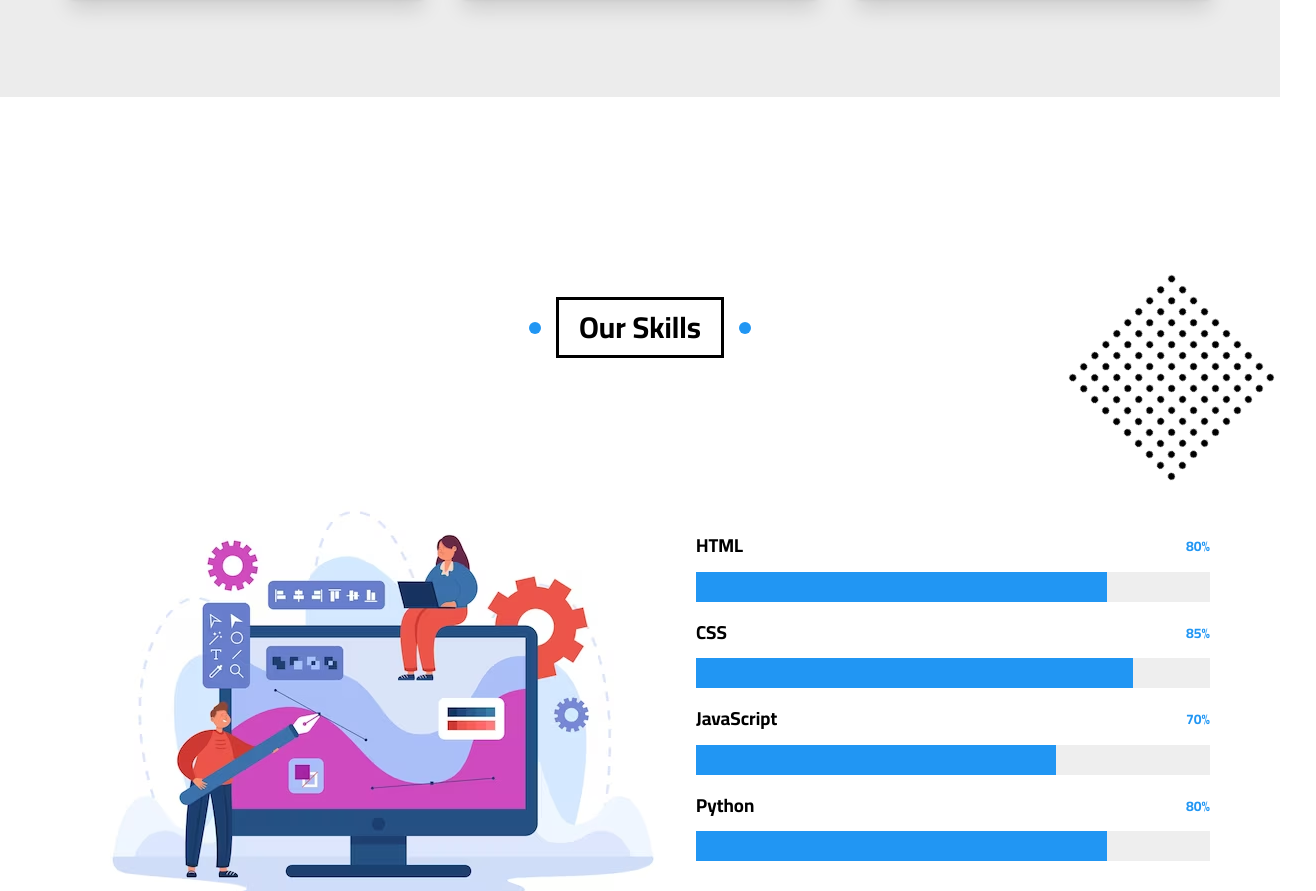
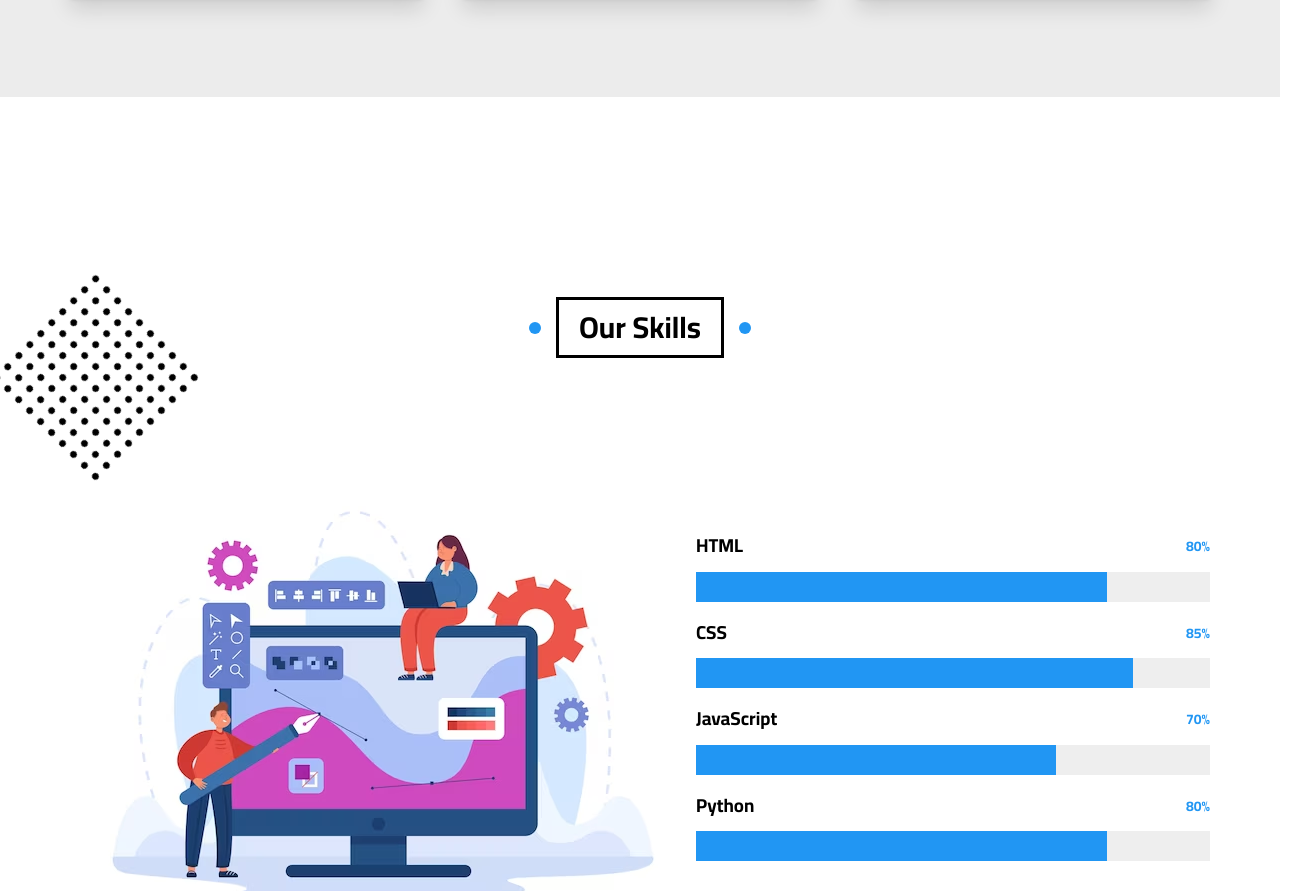
Before and after one commit to Aliw02/thirdTemplate, a plain HTML site: page index.html in a window 1280 px wide. Shown: the part 8230-9121 px from the top of the page, 1316 px wide, since content can reach past the window. Drawn offline with Linux system fonts and the light colour scheme.

Commit message:
Compliting the project

```diff
--- a/css/style.css
+++ b/css/style.css
@@ -144,7 +144,7 @@ ul{
 }
 .dots-up{
     top: 200px;
-    right: 0;
+    right: 40;
     transform: rotate(45deg);
 }
 .dots-down{
```
